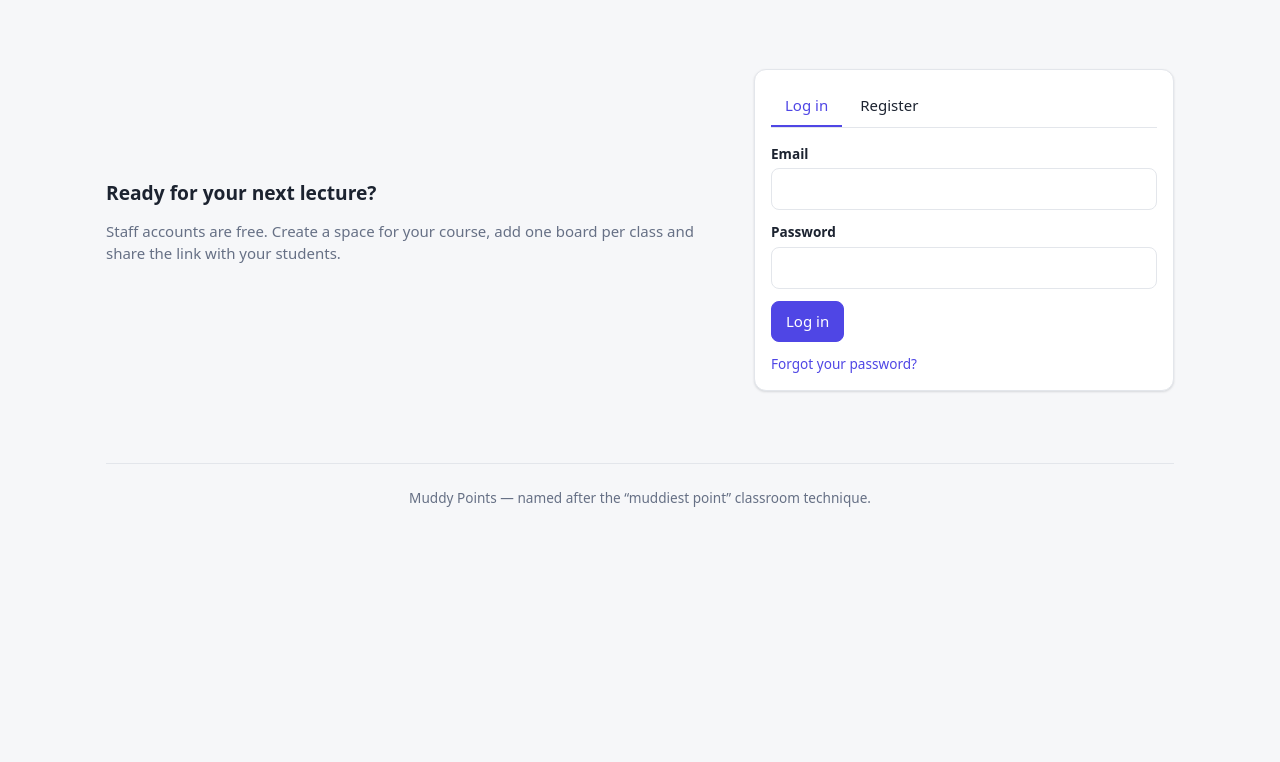
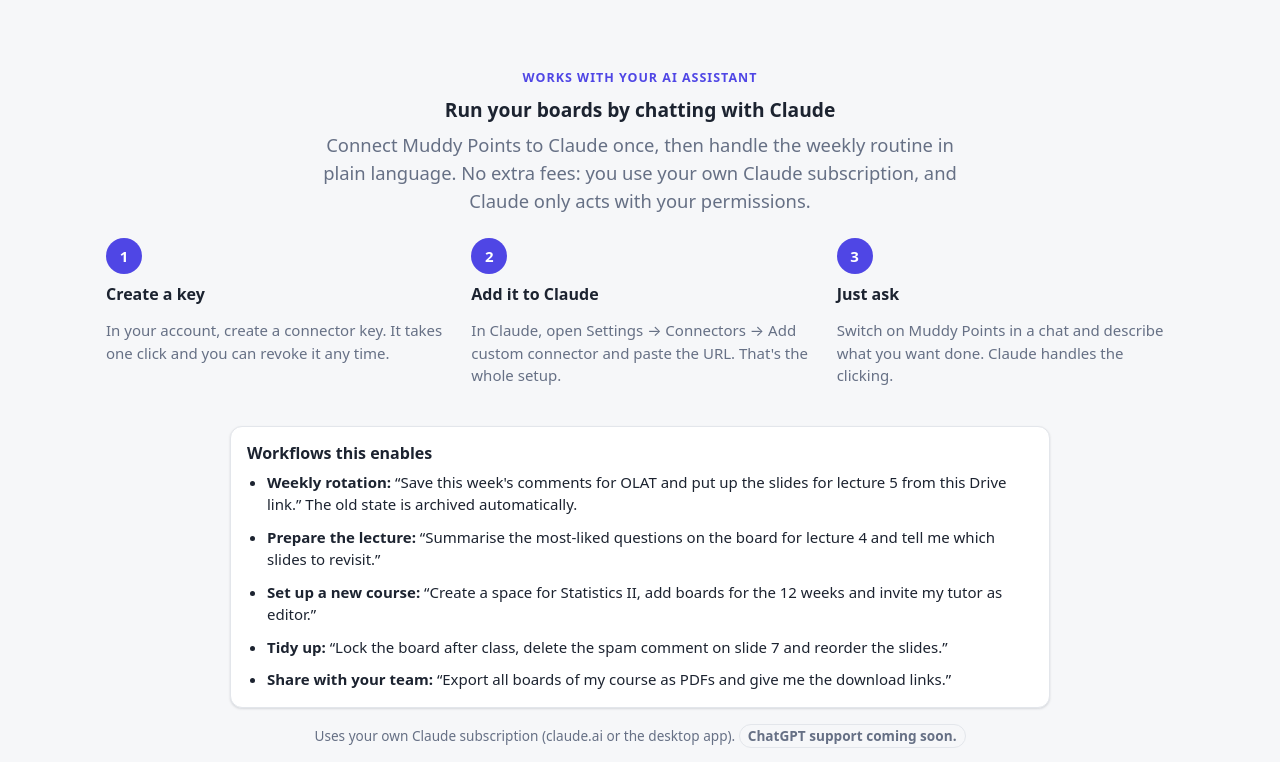
Before and after one commit to frederikho/muddypoints, a plain HTML site: page frontend/index.html in a window 1280 px wide. Shown: the part 1238-2000 px from the top of the page. Before the commit the page ends 1819 px from the top, so only its background shows below. Drawn offline with Linux system fonts and the light colour scheme.

Commit message:
Landing page: section on connecting Claude, workflows, ChatGPT coming soon
Co-Authored-By: Claude Sonnet 5.5 <noreply@anthropic.com>
Claude-Session: https://claude.ai/code/session_013hJtXWT3n1e8p8reGCmM13

```diff
--- a/frontend/css/style.css
+++ b/frontend/css/style.css
@@ -179,6 +179,11 @@ button.lg { padding: 11px 20px; font-size: 1rem; }
 .feature-icon { font-size: 1.5rem; }
 .auth-section { display: grid; grid-template-columns: 1fr 420px; gap: 40px; align-items: center; }
 .auth-card { scroll-margin: 80px; }
+.ai-lead { max-width: 640px; margin: 0 auto 8px; }
+.ai-section .steps { margin-bottom: 24px; }
+.ai-examples { max-width: 820px; margin: 0 auto 16px; }
+.ai-list { margin: 0; padding-left: 20px; display: flex; flex-direction: column; gap: 10px; }
+.soon { display: inline-block; padding: 1px 8px; border: 1px solid var(--border); border-radius: 999px; font-weight: 600; }
 .landing footer { padding: 24px 0 8px; border-top: 1px solid var(--border); }
 @media (max-width: 860px) {
   .hero, .auth-section { grid-template-columns: 1fr; gap: 28px; }
--- a/frontend/js/app.js
+++ b/frontend/js/app.js
@@ -110,6 +110,24 @@ function authView(tab = "login") {
         feature("📄", "PDF export", "Every slide with its comments in one tidy PDF, ready to upload to OLAT or share with your team."),
         feature("👥", "Teaching teams", "Share a course space with colleagues and tutors. Owners manage, editors help out."),
         feature("✨", "Works with Claude", "Connect Claude and just ask: “export this week's questions and put up lecture 5”."))),
+    el("section", { class: "ai-section" },
+      el("div", { class: "eyebrow center" }, "Works with your AI assistant"),
+      el("h2", { class: "center" }, "Run your boards by chatting with Claude"),
+      el("p", { class: "lead center ai-lead" }, "Connect Muddy Points to Claude once, then handle the weekly routine in plain language. No extra fees: you use your own Claude subscription, and Claude only acts with your permissions."),
+      el("div", { class: "steps" },
+        step("1", "Create a key", "In your account, create a connector key. It takes one click and you can revoke it any time."),
+        step("2", "Add it to Claude", "In Claude, open Settings → Connectors → Add custom connector and paste the URL. That's the whole setup."),
+        step("3", "Just ask", "Switch on Muddy Points in a chat and describe what you want done. Claude handles the clicking.")),
+      el("div", { class: "card ai-examples" },
+        el("h3", {}, "Workflows this enables"),
+        el("ul", { class: "ai-list" },
+          el("li", {}, el("strong", {}, "Weekly rotation: "), "“Save this week's comments for OLAT and put up the slides for lecture 5 from this Drive link.” The old state is archived automatically."),
+          el("li", {}, el("strong", {}, "Prepare the lecture: "), "“Summarise the most-liked questions on the board for lecture 4 and tell me which slides to revisit.”"),
+          el("li", {}, el("strong", {}, "Set up a new course: "), "“Create a space for Statistics II, add boards for the 12 weeks and invite my tutor as editor.”"),
+          el("li", {}, el("strong", {}, "Tidy up: "), "“Lock the board after class, delete the spam comment on slide 7 and reorder the slides.”"),
+          el("li", {}, el("strong", {}, "Share with your team: "), "“Export all boards of my course as PDFs and give me the download links.”"))),
+      el("p", { class: "muted small center" }, "Uses your own Claude subscription (claude.ai or the desktop app). ",
+        el("span", { class: "soon" }, "ChatGPT support coming soon."))),
     el("section", { class: "auth-section" },
       el("div", {}, el("h2", {}, "Ready for your next lecture?"),
         el("p", { class: "muted" }, "Staff accounts are free. Create a space for your course, add one board per class and share the link with your students.")),
```
